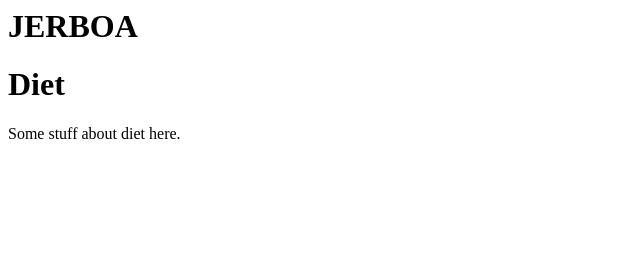
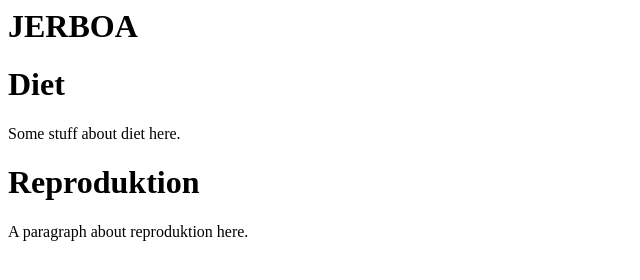
Before and after one commit to erikolausson9/Jerboa, a plain HTML site: page index.html in a window 1280 px wide. Shown: the whole page, without its empty margins (0-640 px from the left). Drawn offline with Linux system fonts and the light colour scheme.

Commit message:
Added chapter about reproduktion

```diff
--- a/index.html
+++ b/index.html
@@ -3,3 +3,4 @@
 <h1>Diet</h1>
 
 <p> Some stuff about diet here. </p>
+<h1>Reproduktion</h1> <p> A paragraph about reproduktion here. </p>
```
